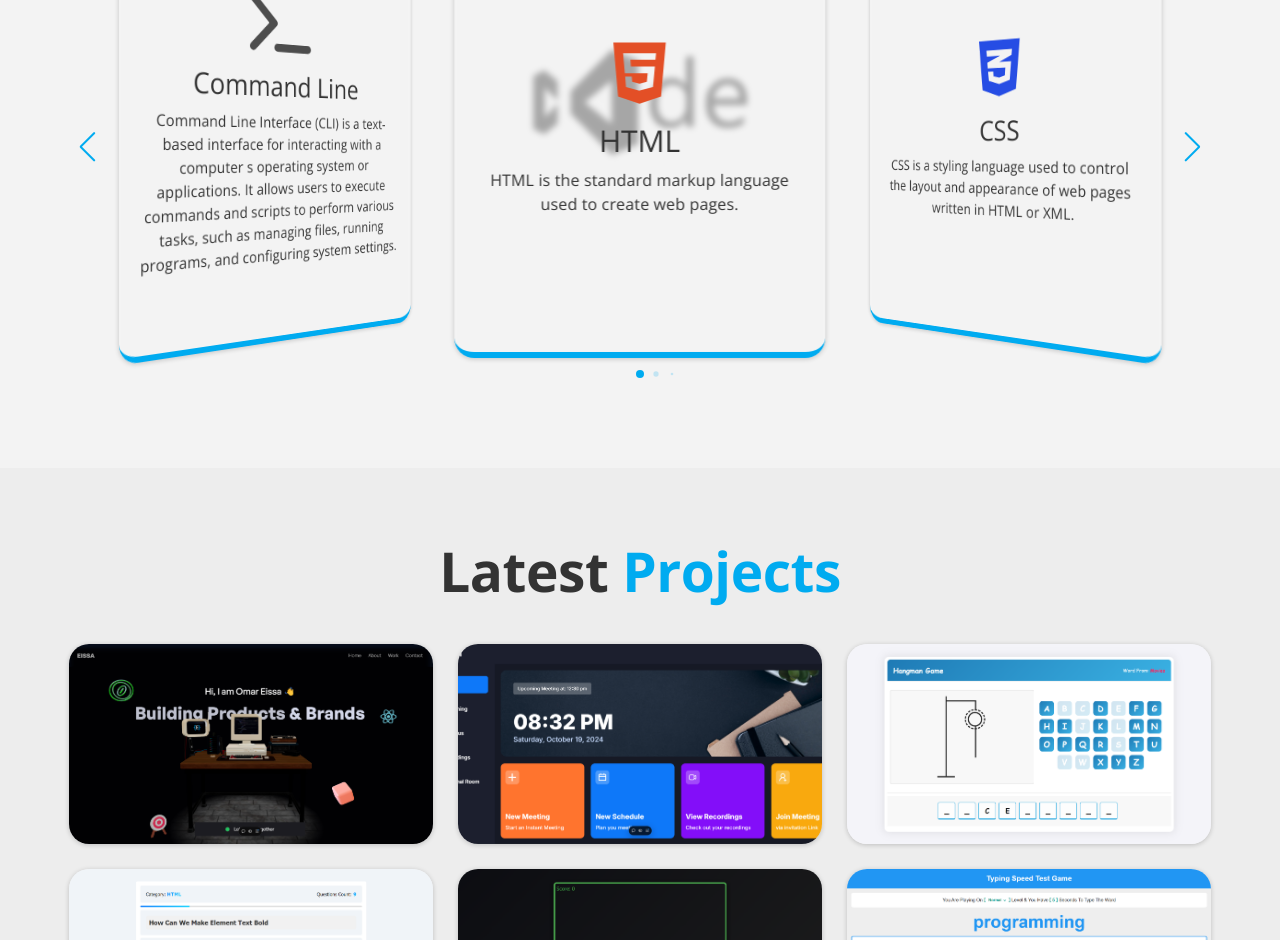
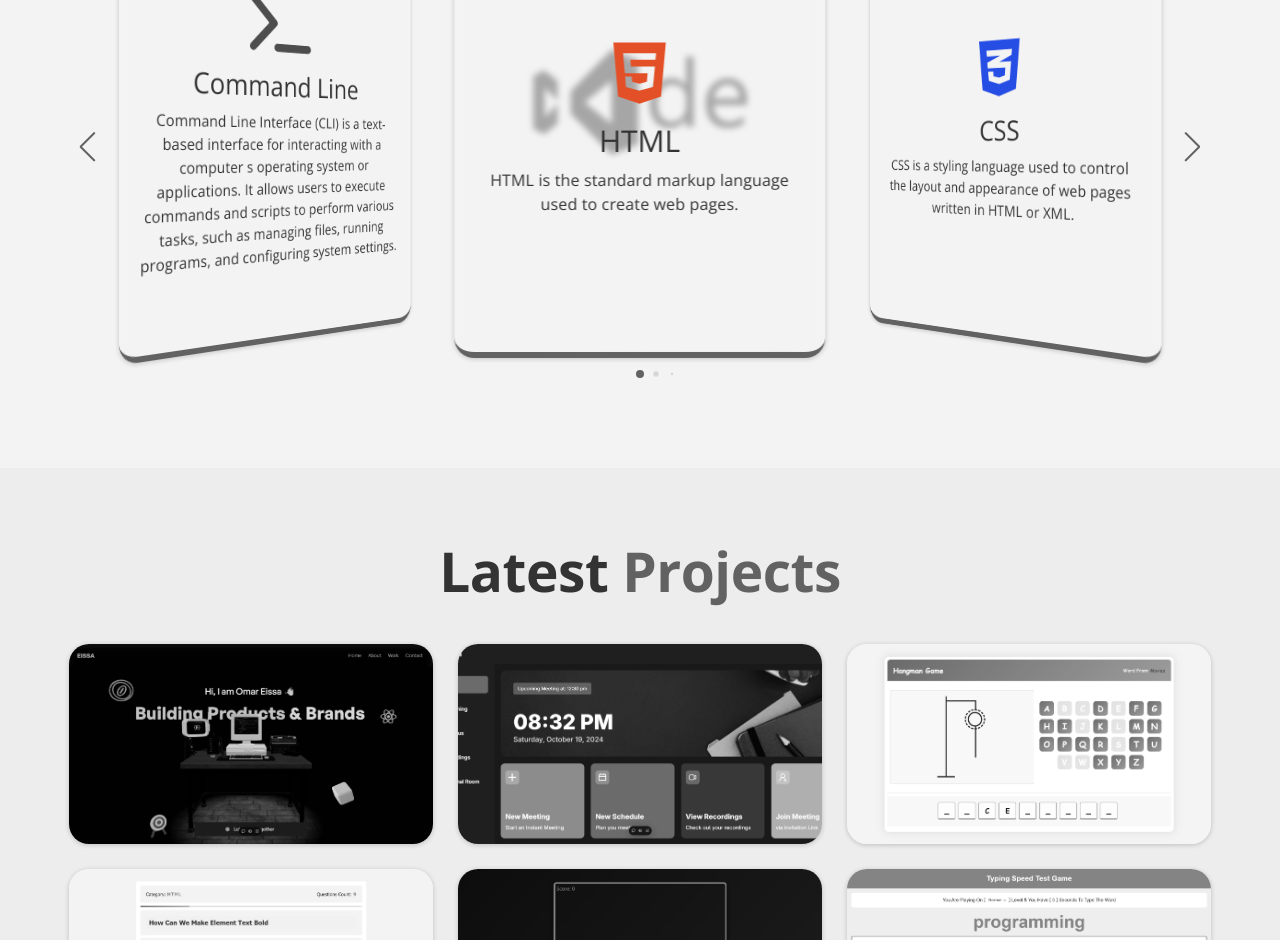
Before and after one commit to OmarEiissa/my_portfolio, a React (Vite) app: page / in a window 1280 px wide. Shown: the part 1860-2800 px from the top of the page. Built offline with nearby package versions, Linux system fonts and the light colour scheme.

Commit message:
change colors theme

```diff
--- a/src/components/myProjects/Projects.jsx
+++ b/src/components/myProjects/Projects.jsx
@@ -132,10 +132,14 @@ function Projects() {
                   "&:hover .project-layer": {
                     opacity: 1,
                   },
+                  "&:hover .project-image": {
+                    filter: "grayscale(0%)",
+                  },
                   transition: "transform 0.2s ease-in-out",
                 }}
               >
                 <CardMedia
+                className="project-image"
                   component="img"
                   image={linkProject.image}
                   alt={linkProject.name}
@@ -143,7 +147,7 @@ function Projects() {
                     width: "100%",
                     // @ts-ignore
                     transition: theme.palette.transition.main,
-                    // filter: "grayscale(100%)",
+                    filter: "grayscale(100%)",
                   }}
                 />
 
--- a/src/theme.jsx
+++ b/src/theme.jsx
@@ -10,16 +10,14 @@ export const getDesignTokens = (mode) => ({
       ? {
           // palette values for light mode
           mainColor: {
-            main: "#00abf0",
+            main: "#626262", // 00abf0
           },
 
           bgColor: {
-            main: "#fdfdfd",
             secondary: "#ededed",
           },
 
           text: {
-            // primary: "#2B3445",
             primary: "#333",
             secondary: "#fff",
           },
@@ -48,12 +46,11 @@ export const getDesignTokens = (mode) => ({
       : {
           // palette values for dark mode
           mainColor: {
-            main: "#00abf0",
+            main: "#626262",
           },
 
           bgColor: {
-            main: "#112e42",
-            secondary: "#081b29",
+            secondary: "#121212",
           },
 
           text: {
```
Also changed, not shown: public/svg/Programming-amico.svg.
